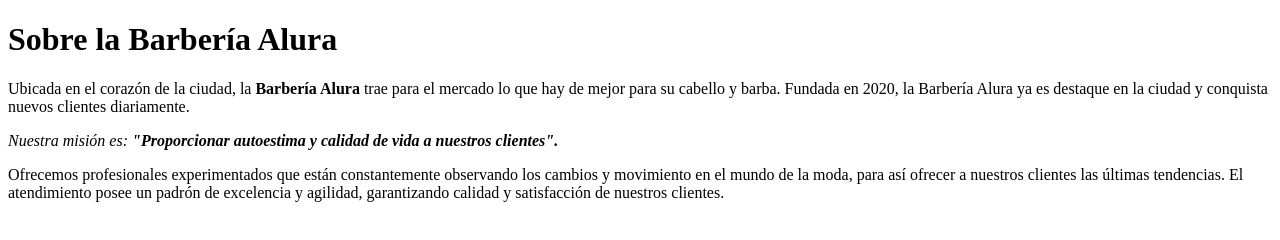
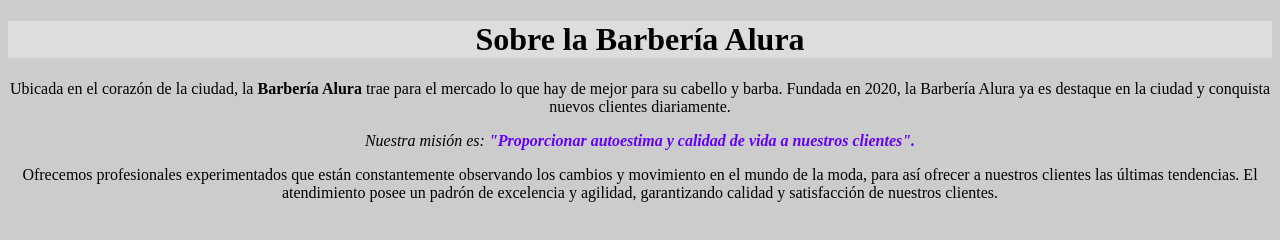
Before and after one commit to johncontreras/alura-mi-primer-web, a plain HTML site: page index.html in a window 1280 px wide. Drawn offline with Linux system fonts and the light colour scheme.

Commit message:
Parrafos y Colores

```diff
--- a/index.html
+++ b/index.html
@@ -3,7 +3,8 @@
 <head>
     <meta charset="UTF-8">
     <meta name="viewport" content="width=device-width, initial-scale=1.0">
-    <title>Document</title>
+    <title>Barbería Alura</title>
+    <link rel="stylesheet" href="style.css">
 </head>
 <body>
     <h1>Sobre la Barbería Alura</h1>
--- /dev/null
+++ b/style.css
@@ -0,0 +1,11 @@
+body{
+    background-color: #ccc;
+}
+p {
+    text-align: center;
+}
+h1 {
+background-color: #ddd;
+text-align: center;
+}
+em strong{color: rgb(100, 0, 250);}
```
